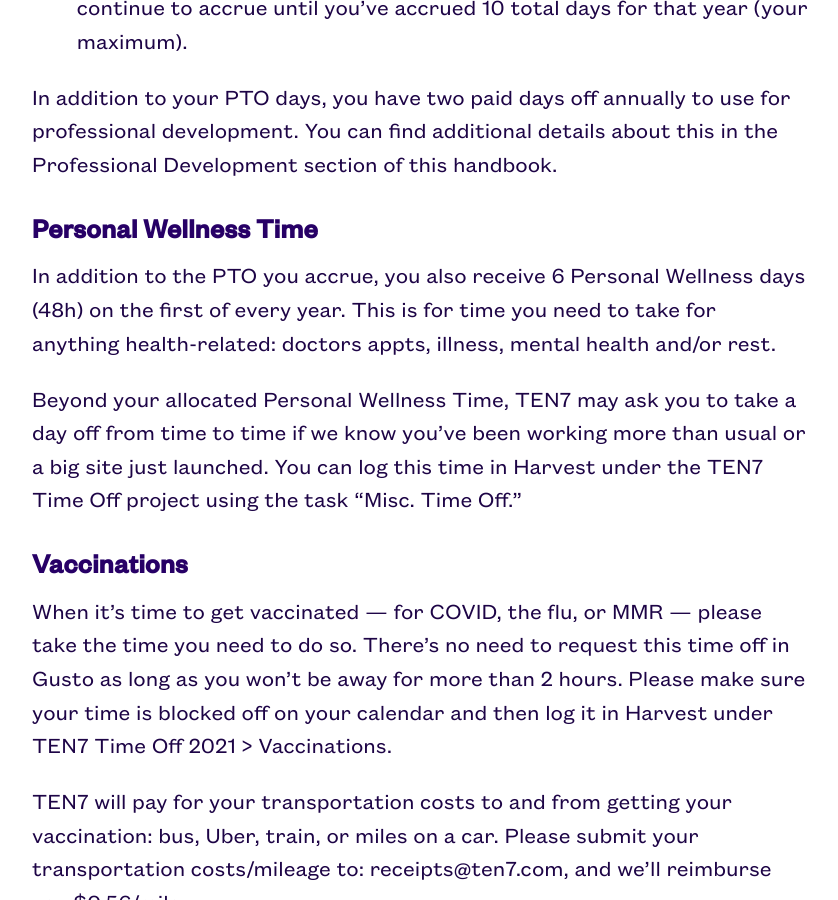
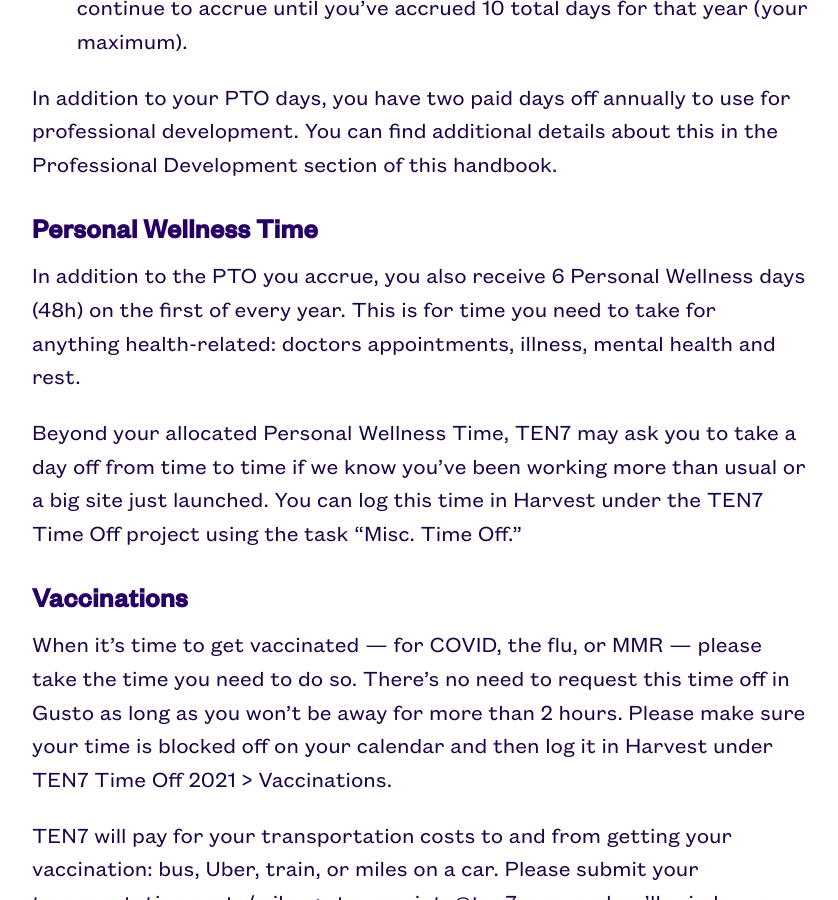
Before and after one commit to ten7/handbook.ten7.com, a Jekyll site: the page built from _pages/04_ourbenefits.md, in a window 1280 px wide and 900 px high, scrolled down 6020 px. Shown: the whole window, without its empty margins (220-1058 px from the left). Built offline with Jekyll 4.4.1, drawn with Linux system fonts in a browser that asks for light colours.

Commit message:
Update 04_ourbenefits.md

```diff
--- a/_pages/04_ourbenefits.md
+++ b/_pages/04_ourbenefits.md
@@ -118,7 +118,7 @@
 
 ## Personal Wellness Time
 
-In addition to the PTO you accrue, you also receive 6 Personal Wellness days (48h) on the first of every year. This is for time you need to take for anything health-related: doctors appts, illness, mental health and/or rest.
+In addition to the PTO you accrue, you also receive 6 Personal Wellness days (48h) on the first of every year. This is for time you need to take for anything health-related: doctors appointments, illness, mental health and rest.
 
 Beyond your allocated Personal Wellness Time, TEN7 may ask you to take a day off from time to time if we know you've been working more than usual or a big site just launched. You can log this time in Harvest under the TEN7 Time Off project using the task "Misc. Time Off."
 
```
